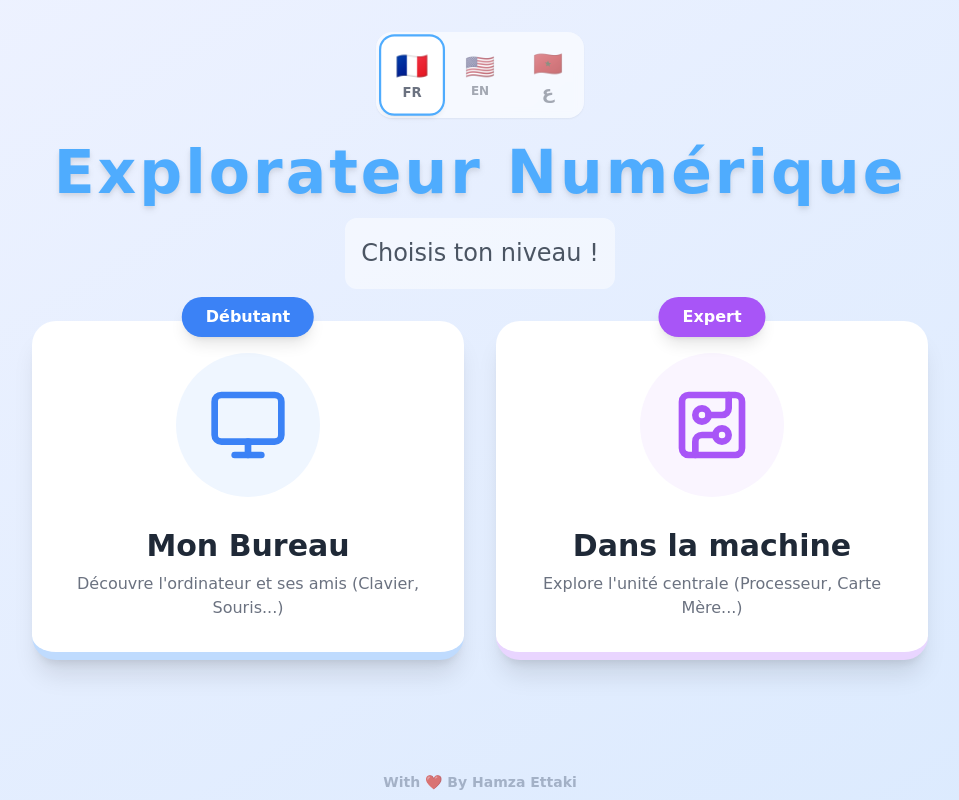
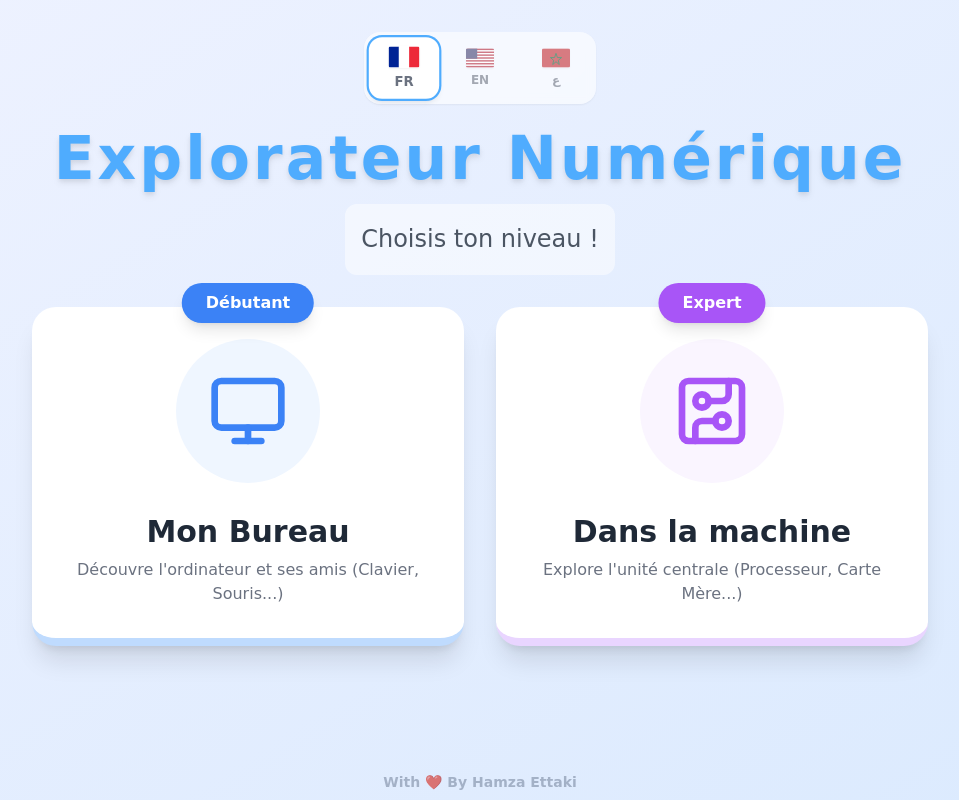
Before and after one commit to ettakihamza-ma/computer-parts, a React (Vite) app: page / in a window 1280 px wide. Shown: the whole page, without its empty margins (160-1119 px from the left). Built offline with nearby package versions, Linux system fonts and the light colour scheme.

Commit message:
feat(ui): Replace emoji flags with SVG flags for cross-platform support

```diff
--- a/App.tsx
+++ b/App.tsx
@@ -7,6 +7,52 @@ import { DeskMonitor, DeskKeyboard, DeskMouse, DeskTower, DeskSpeaker, DeskPrint
 import { InternalMotherboard, InternalCPU, InternalRAM, InternalGPU, InternalPSU, InternalHDD, InternalFan } from './components/InternalParts';
 import { WordSearchGame } from './components/WordSearchGame';
 import { SaveTheRobotGame } from './components/SaveTheRobotGame';
+
+// SVG Flag Components
+const FlagFR = () => (
+  <svg width="28" height="20" viewBox="0 0 30 20" className="rounded-sm shadow-sm">
+    <rect width="10" height="20" fill="#002395" />
+    <rect x="10" width="10" height="20" fill="#FFFFFF" />
+    <rect x="20" width="10" height="20" fill="#ED2939" />
+  </svg>
+);
+
+const FlagUS = () => (
+  <svg width="28" height="20" viewBox="0 0 30 20" className="rounded-sm shadow-sm">
+    <rect width="30" height="20" fill="#B22234" />
+    <rect y="1.54" width="30" height="1.54" fill="white" />
+    <rect y="4.62" width="30" height="1.54" fill="white" />
+    <rect y="7.69" width="30" height="1.54" fill="white" />
+    <rect y="10.77" width="30" height="1.54" fill="white" />
+    <rect y="13.85" width="30" height="1.54" fill="white" />
+    <rect y="16.92" width="30" height="1.54" fill="white" />
+    <rect width="12" height="10.77" fill="#3C3B6E" />
+  </svg>
+);
+
+const FlagMA = () => (
+  <svg width="28" height="20" viewBox="0 0 30 20" className="rounded-sm shadow-sm">
+    <rect width="30" height="20" fill="#C1272D" />
+    <polygon points="15,5 16.5,9.5 21,9.5 17.5,12.5 18.5,17 15,14 11.5,17 12.5,12.5 9,9.5 13.5,9.5" fill="none" stroke="#006233" strokeWidth="1" />
+  </svg>
+);
+
+const LanguageSelector = ({ language, setLanguage, className = '' }: { language: Language; setLanguage: (l: Language) => void; className?: string }) => (
+  <div className={`flex gap-3 bg-white/60 p-2 rounded-2xl backdrop-blur-sm shadow-sm transition-all duration-300 ${className}`}>
+    <button onClick={() => setLanguage('fr')} className={`p-2 rounded-xl transition-all transform hover:scale-110 flex flex-col items-center justify-center w-16 gap-1 ${language === 'fr' ? 'bg-white shadow-md ring-2 ring-kid-blue scale-110' : 'opacity-60 hover:opacity-100'}`}>
+      <FlagFR />
+      <span className="text-xs font-bold text-gray-500">FR</span>
+    </button>
+    <button onClick={() => setLanguage('en')} className={`p-2 rounded-xl transition-all transform hover:scale-110 flex flex-col items-center justify-center w-16 gap-1 ${language === 'en' ? 'bg-white shadow-md ring-2 ring-kid-blue scale-110' : 'opacity-60 hover:opacity-100'}`}>
+      <FlagUS />
+      <span className="text-xs font-bold text-gray-500">EN</span>
+    </button>
+    <button onClick={() => setLanguage('ar')} className={`p-2 rounded-xl transition-all transform hover:scale-110 flex flex-col items-center justify-center w-16 gap-1 ${language === 'ar' ? 'bg-white shadow-md ring-2 ring-kid-blue scale-110' : 'opacity-60 hover:opacity-100'}`}>
+      <FlagMA />
+      <span className="text-xs font-bold text-gray-500">ع</span>
+    </button>
+  </div>
+);
 
 // Interface for Memory Card
 interface MemoryCard {
@@ -225,11 +271,7 @@ export default function App() {
   const renderLevelSelection = () => (
     <div className="flex flex-col items-center min-h-screen p-4 text-center animate-fade-in-up bg-gradient-to-br from-indigo-50 to-blue-100" dir={isRTL ? 'rtl' : 'ltr'}>
       {/* Language Selector */}
-      <div className="flex gap-3 bg-white/60 p-2 rounded-2xl backdrop-blur-sm shadow-sm transition-all duration-300 mt-4 mb-6">
-        <button onClick={() => setLanguage('fr')} className={`p-2 rounded-xl transition-all transform hover:scale-110 flex flex-col items-center justify-center w-14 ${language === 'fr' ? 'bg-white shadow-md ring-2 ring-kid-blue scale-110' : 'opacity-60 hover:opacity-100'}`}><span className="text-2xl">🇫🇷</span><span className="text-xs font-bold text-gray-500">FR</span></button>
-        <button onClick={() => setLanguage('en')} className={`p-2 rounded-xl transition-all transform hover:scale-110 flex flex-col items-center justify-center w-14 ${language === 'en' ? 'bg-white shadow-md ring-2 ring-kid-blue scale-110' : 'opacity-60 hover:opacity-100'}`}><span className="text-2xl">🇺🇸</span><span className="text-xs font-bold text-gray-500">EN</span></button>
-        <button onClick={() => setLanguage('ar')} className={`p-2 rounded-xl transition-all transform hover:scale-110 flex flex-col items-center justify-center w-14 ${language === 'ar' ? 'bg-white shadow-md ring-2 ring-kid-blue scale-110' : 'opacity-60 hover:opacity-100'}`}><span className="text-2xl">🇲🇦</span><span className="text-lg font-bold text-gray-500 font-sans leading-none mt-1">ع</span></button>
-      </div>
+      <LanguageSelector language={language} setLanguage={setLanguage} className="mt-4 mb-6" />
 
       <h1 className="text-3xl sm:text-5xl md:text-6xl font-bold text-kid-blue mb-4 drop-shadow-md tracking-wider font-sans">{t.title}</h1>
       <p className="text-2xl text-gray-600 max-w-lg font-sans leading-relaxed bg-white/50 p-4 rounded-xl mb-8">
@@ -298,11 +340,7 @@ export default function App() {
           </span>
         </button>
 
-        <div className="flex gap-3 bg-white/60 p-2 rounded-2xl backdrop-blur-sm shadow-sm">
-          <button onClick={() => setLanguage('fr')} className={`p-2 rounded-xl transition-all transform hover:scale-110 flex flex-col items-center justify-center w-14 ${language === 'fr' ? 'bg-white shadow-md ring-2 ring-kid-blue scale-110' : 'opacity-60 hover:opacity-100'}`}><span className="text-2xl">🇫🇷</span><span className="text-xs font-bold text-gray-500">FR</span></button>
-          <button onClick={() => setLanguage('en')} className={`p-2 rounded-xl transition-all transform hover:scale-110 flex flex-col items-center justify-center w-14 ${language === 'en' ? 'bg-white shadow-md ring-2 ring-kid-blue scale-110' : 'opacity-60 hover:opacity-100'}`}><span className="text-2xl">🇺🇸</span><span className="text-xs font-bold text-gray-500">EN</span></button>
-          <button onClick={() => setLanguage('ar')} className={`p-2 rounded-xl transition-all transform hover:scale-110 flex flex-col items-center justify-center w-14 ${language === 'ar' ? 'bg-white shadow-md ring-2 ring-kid-blue scale-110' : 'opacity-60 hover:opacity-100'}`}><span className="text-2xl">🇲🇦</span><span className="text-lg font-bold text-gray-500 font-sans leading-none mt-1">ع</span></button>
-        </div>
+        <LanguageSelector language={language} setLanguage={setLanguage} />
       </div>
 
       <h1 className="text-3xl sm:text-5xl md:text-6xl font-bold text-kid-blue mb-2 drop-shadow-md tracking-wider font-sans">{t.title}</h1>
```
